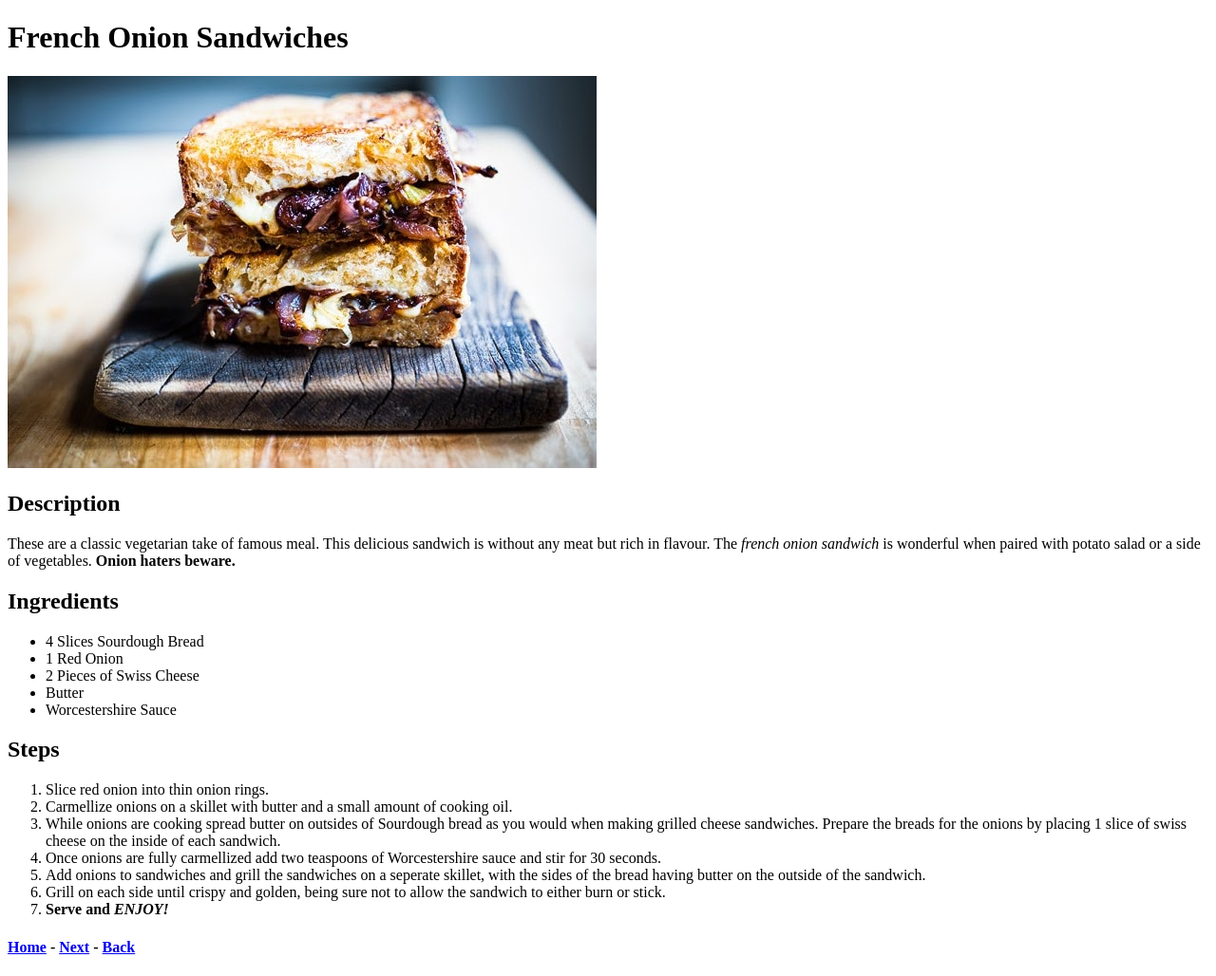
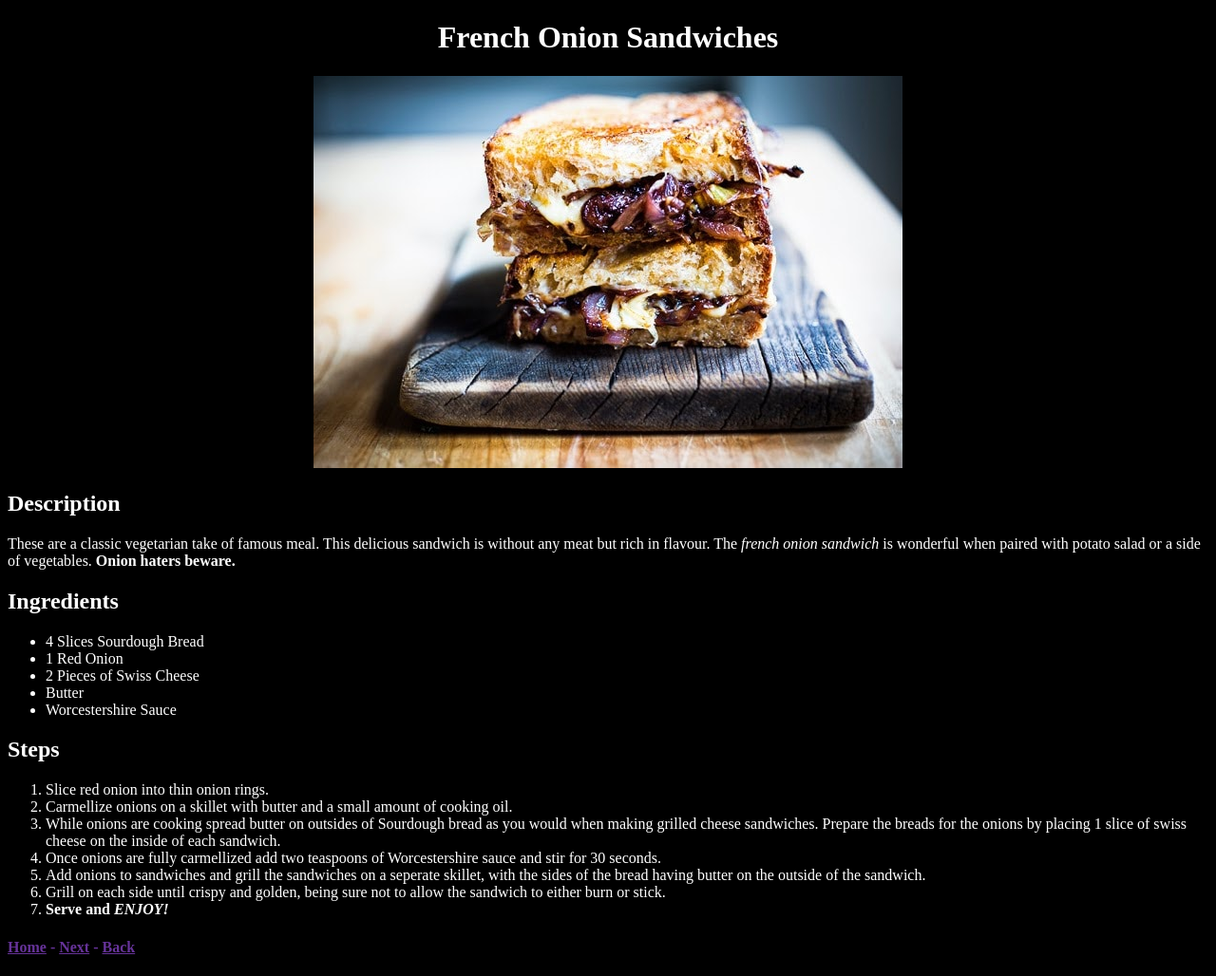
Before and after one commit to workcarricato/odin-recipes, a plain HTML site: page recipes/frenchonionsandwich.html in a window 1280 px wide. Shown: the whole page at 95% size. Drawn offline with Linux system fonts and the light colour scheme.

Commit message:
Added basic CSS to recipe webpages. Each webpage shares a CSS external file for uniformity across site. Background color made black, most text made white besides back/next/home links at bottom of page. Photos and main header centered. This makes website more aesthetic.

```diff
--- a/recipes/frenchonionsandwich.html
+++ b/recipes/frenchonionsandwich.html
@@ -3,10 +3,13 @@
 <head>
     <meta charset="UTF-8">
     <title>Document</title>
+    <link rel="stylesheet" href="../recipes/twostyle.css">
 </head>
 <body>
-    <h1>French Onion Sandwiches</h1>
-    <img src="../images/frenchonionsandwich.jpg" alt="French Onion Sandwich Photo">
+    <h1 class="centered">French Onion Sandwiches</h1>
+    <div class="centered">
+        <img src="../images/frenchonionsandwich.jpg" alt="French Onion Sandwich Photo">
+    </div>
     <h2>Description</h2>
     <p>These are a classic vegetarian take of famous meal. This delicious sandwich is without any meat but rich in flavour. The <em>french onion sandwich</em> is wonderful when paired with potato salad or a side of vegetables. <strong>Onion haters beware.</strong></p>
     <h2>Ingredients</h2>
@@ -28,6 +31,6 @@
             <li><Strong>Serve and <em>ENJOY!</em></Strong></li>
         </ol>
 
-        <h4><a href="../index.html">Home</a> - <a href="../recipes/instantnoodles.html">Next</a> - <a href="../recipes/salsa.html">Back</a> </h4>
+        <h4 class="backnext"><a class="backnext" href="../index.html">Home</a> - <a class="backnext" href="../recipes/instantnoodles.html">Next</a> - <a class="backnext" href="../recipes/salsa.html">Back</a> </h4>
 </body>
 </html>
--- /dev/null
+++ b/recipes/twostyle.css
@@ -0,0 +1,14 @@
+/** recipes twostyle.css **/
+
+* {
+    background-color: black;
+    color: white;
+}
+
+.centered {
+    text-align: center;
+}
+
+.backnext {
+    color: rebeccapurple;
+}
```
Also changed, not shown: recipes/instantnoodles.html (+6 -3 lines), recipes/salsa.html (+6 -5 lines).
